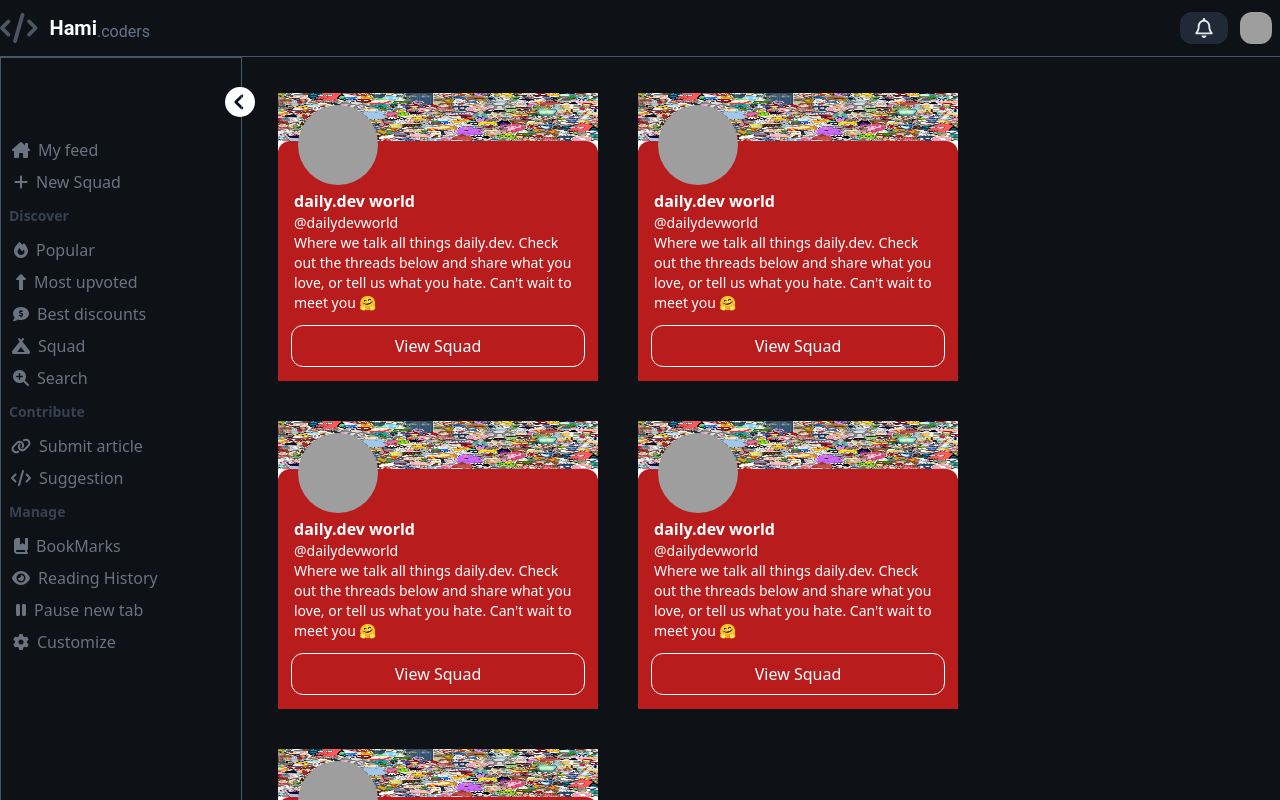
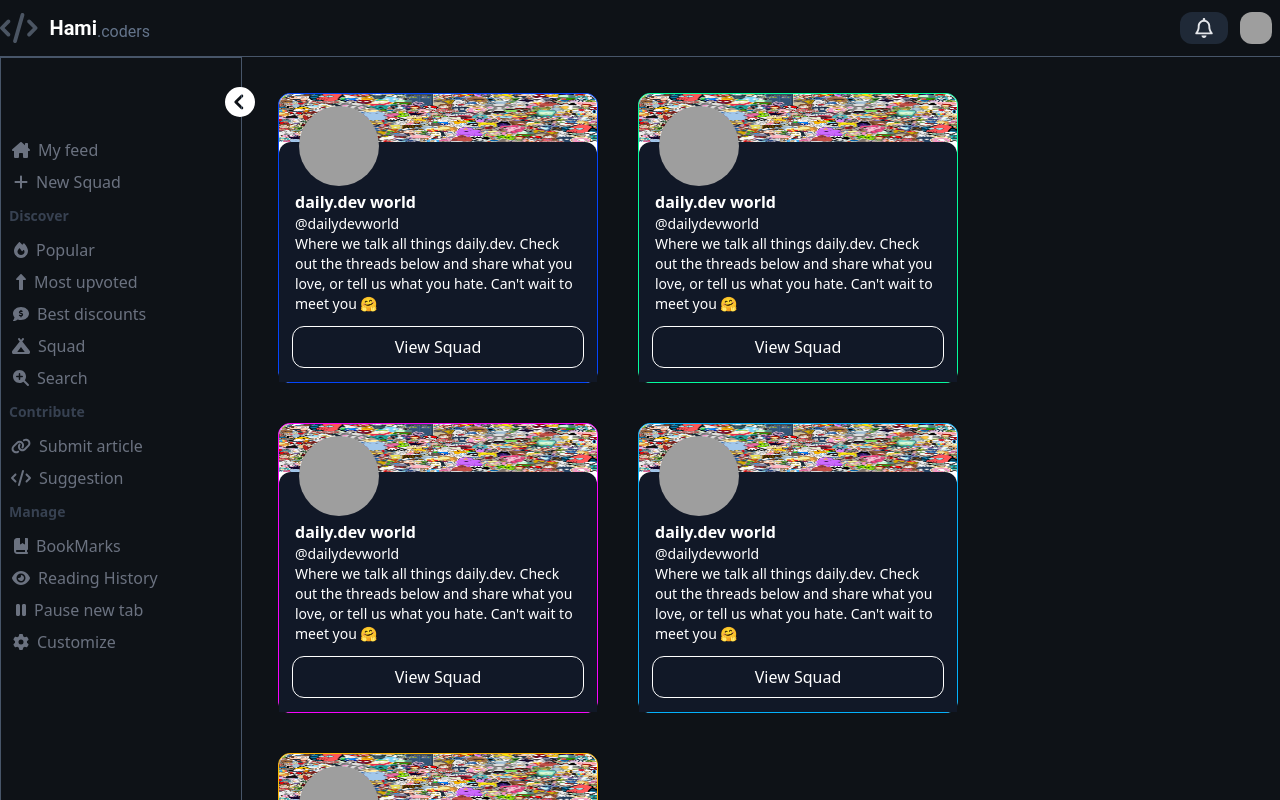
Before and after one commit to sabinonweb/HamiCoders, a React (Vite) app: page / in a window 1280 px wide. Shown: the top 800 px of the page. Built offline with nearby package versions, Linux system fonts and the light colour scheme; grey boxes are pictures that could not be loaded.

Commit message:
card Made

```diff
--- a/index.html
+++ b/index.html
@@ -8,6 +8,7 @@
   </head>
   <body>
     <div id="root" class="text-3xl"></div>
+    <div id="portal"></div>
     <script type="module" src="/src/main.tsx"></script>
   </body>
 </html>
--- a/src/App.tsx
+++ b/src/App.tsx
@@ -1,11 +1,11 @@
-import Squad from "./components/NavFiles/Squad";
-import Navigation from "./components/Navigation";
+import SquadModal from "./components/SquadModal";
 import Secondary from "./components/Secondary";
 
 function App() {
   return (
     <>
       <Secondary />
+      <SquadModal />
     </>
   );
 }
--- a/src/components/NavFiles/SquadJoinCard.tsx
+++ /dev/null
@@ -1,63 +0,0 @@
-import { useEffect, useState } from "react";
-import { joinData } from "../../utilities/SquadData";
-import bg from "../../assets/images/bg.jpg";
-
-const SquadJoinCard = () => {
-  const [isMobile, setIsMobile] = useState(window.innerWidth < 1024);
-
-  const handleResize = () => {
-    setIsMobile(window.innerWidth < 1024);
-  };
-
-  useEffect(() => {
-    window.addEventListener("resize", handleResize);
-
-    return () => {
-      window.removeEventListener("resize", handleResize);
-    };
-  }, []);
-
-  return (
-    <div
-      className={`flex flex-wrap ${
-        isMobile ? "justify-center items-center" : "m-4"
-      }`}
-    >
-      {joinData.map(
-        (list) => (
-          console.log(list.borderColor),
-          (
-            <div
-              key={list.id}
-              className={`bg-white m-5 rounded-xl h-72 w-80`}
-              style={{ borderColor: list.borderColor }}
-            >
-              <img src={bg} className="w-80 h-12 filled" />
-              <div className="bg-red-700 h-60 rounded-t-xl flex flex-col">
-                <div>
-                  <img
-                    src={list.dp}
-                    className="w-20 h-20 rounded-full mr-40 absolute -mt-9 ml-5"
-                  />
-                </div>
-                <div className="text-white pt-12 text-base font-bold mx-4">
-                  {list.name}
-                </div>
-                <div className="text-white text-sm px-4">{list.userName}</div>
-                <div className="text-sm text-white px-4">
-                  {list.description}
-                </div>
-
-                <div className="flex justify-center items-center text-white border border-white rounded-xl p-2 text-base w-11/12 self-center mt-3">
-                  View Squad
-                </div>
-              </div>
-            </div>
-          )
-        )
-      )}
-    </div>
-  );
-};
-
-export default SquadJoinCard;
--- a/src/components/Secondary.tsx
+++ b/src/components/Secondary.tsx
@@ -1,6 +1,6 @@
 import Navigation from "./Navigation";
 import TopTab from "./TopTab";
-import SquadJoinCard from "./NavFiles/SquadJoinCard";
+import SquadJoinCard from "./SquadJoinCard";
 
 function Secondary() {
   return (
--- /dev/null
+++ b/src/components/SquadJoinCard.tsx
@@ -0,0 +1,62 @@
+import { useEffect, useState } from "react";
+import { joinData } from "../utilities/SquadData";
+import bg from "../assets/images/bg.jpg";
+import SquadModal from "./SquadModal";
+
+const SquadJoinCard = () => {
+  const [isMobile, setIsMobile] = useState(window.innerWidth < 1024);
+  const [modalOpen, setModalOpen] = useState(false);
+
+  const handleResize = () => {
+    setIsMobile(window.innerWidth < 1024);
+  };
+
+  useEffect(() => {
+    window.addEventListener("resize", handleResize);
+
+    return () => {
+      window.removeEventListener("resize", handleResize);
+    };
+  }, []);
+
+  return (
+    <div
+      className={`flex flex-wrap ${
+        isMobile ? "justify-center items-center" : "m-4"
+      }`}
+    >
+      {joinData.map((list) => (
+        <div
+          key={list.id}
+          className={`bg-white m-5 rounded-xl w-80 border`}
+          style={{ borderColor: list.borderColor }}
+        >
+          <img src={bg} className="w-80 h-12 rounded-t-xl" />
+          <div className="bg-gray-900 h-60 rounded-t-xl flex flex-col">
+            <div>
+              <img
+                src={list.dp}
+                className="w-20 h-20 rounded-full mr-40 absolute -mt-9 ml-5"
+              />
+            </div>
+            <div className="text-white pt-12 text-base font-bold mx-4">
+              {list.name}
+            </div>
+            <div className="text-white text-sm px-4">{list.userName}</div>
+            <div className="text-sm text-white px-4">{list.description}</div>
+
+            <button
+              className="flex justify-center items-center text-white border border-white rounded-xl p-2 text-base w-11/12 self-center mt-3"
+              onClick={() => setModalOpen(true)}
+            >
+              View Squad
+            </button>
+          </div>
+        </div>
+      ))}
+      {modalOpen && <SquadModal>Sabin</SquadModal>}
+    </div>
+  );
+};
+
+export default SquadJoinCard;
--- /dev/null
+++ b/src/components/SquadModal.tsx
@@ -0,0 +1,15 @@
+import React, { ReactNode } from "react";
+import ReactDom from "react-dom";
+
+interface SquadModalProps {
+  children: ReactNode;
+}
+
+const SquadModal: React.FC<SquadModalProps> = ({ children }) => {
+  return ReactDom.createPortal(
+    <div className="text-white">{children}</div>,
+    document.getElementById("root")
+  );
+};
+
+export default SquadModal;
--- a/src/main.tsx
+++ b/src/main.tsx
@@ -1,9 +1,4 @@
 import React from "react";
-import {
-  createBrowserRouter,
-  useRouteError,
-  RouterProvider,
-} from "react-router-dom";
 import "./styles/tailwind.css";
 import "./styles/main.css";
 import Router from "./Router";
```
